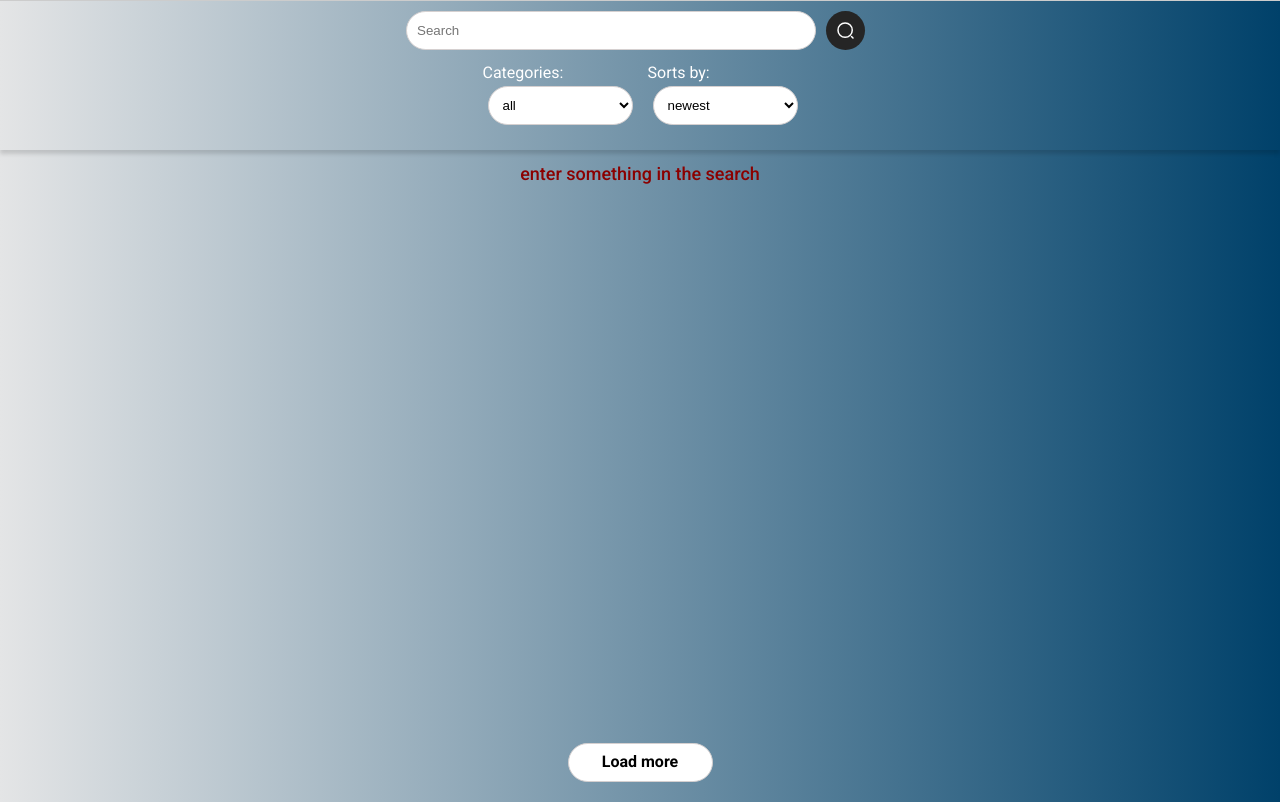
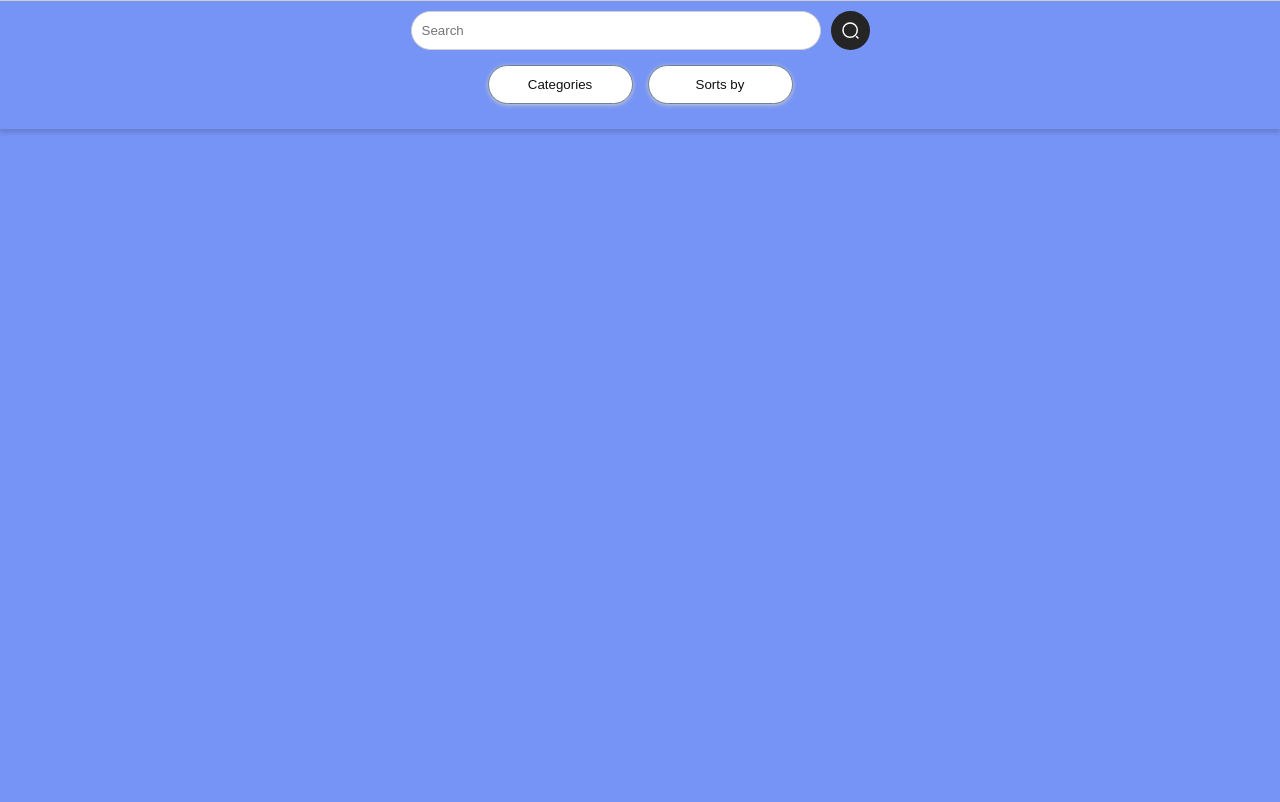
Before and after one commit to YuriArh/findBooks, a React (Create React App) app: page / in a window 1280 px wide. Built offline with nearby package versions, Linux system fonts and the light colour scheme.

Commit message:
some changes

```diff
--- a/src/app/book/index.tsx
+++ b/src/app/book/index.tsx
@@ -14,6 +14,10 @@ import backButton from "../../icons/back-button.png";
 const BookContent = styled.div`
   display: flex;
   padding: 20px;
+  @media (max-width: 768px) {
+    flex-direction: column;
+    padding: 10px;
+  }
 `;
 
 const BackButton = styled.button`
@@ -28,6 +32,12 @@ const BackButton = styled.button`
 const Img = styled.img`
   width: 300px;
   margin-right: 20px;
+  max-height: 450px;
+  margin-bottom: 20px;
+  @media (max-width: 768px) {
+    margin: 0 auto;
+    margin-bottom: 20px;
+  }
 `;
 
 const DescribeBlock = styled.div`
@@ -67,7 +77,8 @@ function Book() {
   const navigate = useNavigate();
 
   const oneBook = useAppSelector((state) => state.oneBook.data);
-  console.log(oneBook);
+  const loading = useAppSelector((state) => state.oneBook.loading);
+
   const bookInfo = oneBook.volumeInfo;
 
   useEffect(() => {
@@ -77,11 +88,17 @@ function Book() {
   return (
     <Layout>
       <LayoutHeader>
-        <BackButton onClick={() => navigate(-1)}>
-          <img src={backButton}></img>
+        <BackButton
+          onClick={() => {
+            navigate(-1);
+          }}
+        >
+          <img src={backButton} alt={"back"}></img>
         </BackButton>
       </LayoutHeader>
-      {bookInfo !== undefined ? (
+      {loading ? (
+        <BookLoader />
+      ) : (
         <BookContent>
           <Img
             src={
@@ -103,8 +120,6 @@ function Book() {
             </Categories>
           </DescribeBlock>
         </BookContent>
-      ) : (
-        <BookLoader />
       )}
     </Layout>
   );
--- a/src/app/index.tsx
+++ b/src/app/index.tsx
@@ -13,10 +13,10 @@ const GlobalStyle = createGlobalStyle`
 body {
   margin: 0;
   padding: 0;
-  background: #00416A;  /* fallback for old browsers */
-background: -webkit-linear-gradient(to right, #E4E5E6, #00416A);  /* Chrome 10-25, Safari 5.1-6 */
-background: linear-gradient(to right, #E4E5E6, #00416A); /* W3C, IE 10+/ Edge, Firefox 16+, Chrome 26+, Opera 12+, Safari 7+ */
-
+//   background: #00416A;  /* fallback for old browsers */
+// background: -webkit-linear-gradient(to right, #E4E5E6, #00416A);  /* Chrome 10-25, Safari 5.1-6 */
+// background: linear-gradient(to right, #E4E5E6, #00416A); /* W3C, IE 10+/ Edge, Firefox 16+, Chrome 26+, Opera 12+, Safari 7+ */
+background: #7694f5;
 
 
   font-family: 'Roboto';
--- a/src/app/main/index.tsx
+++ b/src/app/main/index.tsx
@@ -1,6 +1,5 @@
 import styled from "styled-components";
 import { useEffect, useState } from "react";
-import randomWords from "random-words";
 
 import { useAppDispatch, useAppSelector } from "../../hooks";
 import { getBooks } from "../../redux/actionCreators/getBooks";
@@ -40,10 +39,8 @@ function Main() {
 
   useEffect(() => {
     if (!term) {
-      dispatch(addError("enter something in the search"));
       return;
     }
-
     dispatch(
       getBooks({
         string: `${term}+subject:${categorie}&orderBy=${sort}`,
@@ -53,7 +50,11 @@ function Main() {
   }, [categorie, sort, term]);
 
   const onSearch = (value?: string) => {
+    if (!value) {
+      dispatch(addError("enter something in the search"));
+    } else {
       setTerm(value);
+    }
   };
 
   function onLoadMore() {
@@ -71,19 +72,16 @@ function Main() {
     );
   }
 
+  console.log(error);
   return (
     <MainWrapper>
       <Layout>
         <LayoutHeader>
-          <Search firstValue={term} onSearch={onSearch} />
+          <Search firstValue={term} onSearch={onSearch} error={error} />
           <Controls setSort={setSort} setCategorie={setCategorie} />
         </LayoutHeader>
         <TotalItems>
-          {error ? (
-            <p style={{ color: "darkred" }}>{error} </p>
-          ) : (
-            `Found ${totalItems} results`
-          )}
+          {loading ? "" : totalItems ? `Found ${totalItems} results` : ""}
         </TotalItems>
         <List>
           {books.length
@@ -94,12 +92,16 @@ function Main() {
             ? new Array(25).fill(0).map((_, index) => <MyLoader key={index} />)
             : null}
         </List>
+        {totalItems ? (
           <LoadMore
             onClick={() => {
               onLoadMore();
             }}
             loading={loading}
           />
+        ) : (
+          <></>
+        )}
       </Layout>
     </MainWrapper>
   );
--- a/src/components/bookLoader/index.tsx
+++ b/src/components/bookLoader/index.tsx
@@ -1,4 +1,3 @@
-import React from "react";
 import ContentLoader from "react-content-loader";
 
 const BookLoader = () => (
@@ -6,12 +5,12 @@ const BookLoader = () => (
     viewBox="0 0 1300 500"
     height={500}
     width={1300}
-    backgroundColor="#B1AFAF"
-    foregroundColor="#C9C9C9"
+    backgroundColor="#d4d3d3"
+    foregroundColor="#dfdddd"
   >
     <rect x="20" y="15" rx="20" ry="20" width="300" height="450" />
-    <rect x="361" y="17" rx="10" ry="10" width="420" height="33" />
-    <rect x="361" y="71" rx="10" ry="10" width="315" height="33" />
+    <rect x="361" y="17" rx="10" ry="10" width="420" height="20" />
+    <rect x="361" y="71" rx="10" ry="10" width="315" height="20" />
     <rect x="361" y="125" rx="10" ry="10" width="233" height="20" />
     <rect x="361" y="216" rx="5" ry="5" width="195" height="13" />
     <rect x="361" y="251" rx="5" ry="5" width="195" height="13" />
--- a/src/components/controls/index.tsx
+++ b/src/components/controls/index.tsx
@@ -1,46 +1,24 @@
 import React from "react";
 import styled from "styled-components";
 import { Dispatch } from "react";
+import Select from "../select";
 
 const ControlsWrapper = styled.div`
   color: white;
   display: flex;
-  margin 15px auto;
+
+  margin: 0 auto;
+  margin-top: 15px;
   flex-wrap: wrap;
-  @media (max-width: 510px) {
-    width: 300px;
+
+  & div:first-child {
+    margin-right: 15px;
   }
-  @media (max-width: 380px) {
-    width: 240px;
 
-  }
-`;
-
-const Categories = styled.div`
-  margin-right: 15px;
-`;
-const Select = styled.select`
-  padding: 0px;
-  margin-left: 5px;
-  width: 145px;
-  height: 39px;
-  padding: 10px;
-  background: #ffffff;
-  border: 1px solid #d5d0d0;
-  border-radius: 100px;
-  @media (max-width: 510px) {
-    width: 300px;
-  }
   @media (max-width: 380px) {
     width: 240px;
   }
 `;
-
-const Label = styled.p`
-  margin-bottom: 5px;
-`;
-
-const Sorts = styled.div``;
 
 const CategoriesList = [
   "all",
@@ -58,35 +36,16 @@ function Controls(props: {
 }) {
   return (
     <ControlsWrapper>
-      <Categories>
-        <Label>Categories:</Label>
-        <Select
-          onChange={(e) => {
-            props.setCategorie(e.target.value);
-          }}
-        >
-          {CategoriesList.map((item, i) => (
-            <option key={i} value={item}>
-              {item}
-            </option>
-          ))}
-        </Select>
-      </Categories>
-      <Sorts>
-        <Label>Sorts by:</Label>
-        <Select
-          onChange={(e) => {
-            props.setSort(e.target.value);
-          }}
-        >
-          <option key={1} value={"newest"}>
-            newest
-          </option>
-          <option key={2} value={"relevance"}>
-            relevance
-          </option>
-        </Select>
-      </Sorts>
+      <Select
+        label="Categories"
+        values={CategoriesList}
+        onChange={props.setCategorie}
+      />
+      <Select
+        label="Sorts by"
+        values={["newest", "relevance"]}
+        onChange={props.setSort}
+      />
     </ControlsWrapper>
   );
 }
--- a/src/components/layoutHeader/index.tsx
+++ b/src/components/layoutHeader/index.tsx
@@ -9,7 +9,6 @@ const LayoutHeaderWrapper = styled.div`
   justify-content: space-between;
   padding: 10px 20px;
   box-shadow: 0px 4px 4px 0px rgba(0, 0, 0, 0.14);
-  overflow: hidden;
   min-height: 80px;
   border-top: 1px solid #ccc;
 `;
--- a/src/components/search/index.tsx
+++ b/src/components/search/index.tsx
@@ -1,5 +1,5 @@
 import React from "react";
-import { Dispatch, useState } from "react";
+import { useState } from "react";
 import styled from "styled-components";
 import searchImg from "../../icons/searchimg.svg";
 
@@ -10,7 +10,7 @@ const SearchWrapper = styled.div`
   padding: 0px;
 
   margin: 0 auto;
-  width: 468px;
+
   height: 39px;
   @media (max-width: 510px) {
     width: 300px;
@@ -19,13 +19,16 @@ const SearchWrapper = styled.div`
     width: 240px;
   }
 `;
-const Input = styled.input`
+const Input = styled.input<{ error: string }>`
   width: 410px;
   height: 39px;
   padding: 10px;
   background: #ffffff;
-  border: 1px solid #d5d0d0;
+  border: ${(props) => (props.error ? "2px solid red" : "1px solid #d5d0d0")};
   border-radius: 100px;
+  &::placeholder {
+    color: ${(props) => (props.error ? "red" : "")};
+  }
 `;
 const SearchButton = styled.button`
   display: flex;
@@ -49,6 +52,7 @@ const SearchButton = styled.button`
 function Search(props: {
   onSearch: (value?: string) => void;
   firstValue?: string;
+  error: string;
 }) {
   const [value, setValue] = useState<string | undefined>(props.firstValue);
 
@@ -60,13 +64,14 @@ function Search(props: {
   return (
     <SearchWrapper>
       <Input
-        placeholder="Search"
+        placeholder={props.error ? props.error : "Search"}
         onChange={(e) => setValue(e.target.value)}
         onKeyDown={handleKeyDown}
         value={value}
+        error={props.error}
       />
       <SearchButton onClick={() => props.onSearch(value)}>
-        <img src={searchImg}></img>
+        <img src={searchImg} alt={"searchbtn"}></img>
       </SearchButton>
     </SearchWrapper>
   );
--- /dev/null
+++ b/src/components/select/index.tsx
@@ -0,0 +1,126 @@
+import { Dispatch } from "react";
+import styled from "styled-components";
+import { useState } from "react";
+
+const SelectContainer = styled.div`
+  position: relative;
+  margin: 0;
+`;
+
+const SelectLabelButton = styled.button`
+  padding: 0.3rem 0.5rem;
+
+  width: 145px;
+  height: 39px;
+  font-weight: 500;
+  background-color: #fff;
+  border: none;
+  border-radius: 100px;
+  color: #111;
+  align-items: center;
+  justify-content: space-between;
+  border: 1px solid slategrey;
+  cursor: pointer;
+  box-shadow: 0 1px 4px 0 #ccc;
+  margin-bottom: 15px;
+  &:hover {
+    background-color: #eee;
+  }
+  @media (max-width: 380px) {
+    width: 240px;
+  }
+`;
+
+const DropdownStyle = styled.div<{ isVisible: boolean }>`
+  position: absolute;
+  top: 0;
+  left: 0;
+  max-height: 40vmax;
+  min-width: 9rem;
+  padding: 0.4rem;
+  display: flex;
+  flex-direction: column;
+  border-radius: 20px;
+  background: #fafafa;
+  border: 1.5px solid slategrey;
+  z-index: 100;
+  ${(p) =>
+    p.isVisible !== true &&
+    `
+      max-height: 40px;
+      visibility: hidden;
+    `}
+`;
+
+const DropdownItem = styled.div<{ active: boolean }>`
+  display: flex;
+  align-items: center;
+  width: 90%;
+  margin: 0.15rem 0;
+  padding: 0.3rem 0.5rem;
+  font-size: 0.9rem;
+  font-weight: 400;
+  color: #333;
+  border-radius: 0.3rem;
+  cursor: pointer;
+  ${(p) =>
+    p.active &&
+    `
+      color: #166edc;
+      font-weight: 500;
+    `}
+  &:hover, :focus, :focus:hover {
+    background-color: #166edc;
+    color: #fafafa;
+    outline: none;
+  }
+`;
+const Select = ({
+  values,
+  onChange,
+  label,
+}: {
+  values: string[];
+  onChange: Dispatch<React.SetStateAction<string>>;
+  label: string;
+}) => {
+  const [currentValue, setCurrentValue] = useState<string>("");
+  const [open, setOpen] = useState<boolean>(false);
+
+  const handleOpen = () => {
+    setOpen(true);
+  };
+  const handleClose = () => {
+    setOpen(false);
+  };
+  const handleValueChange = (value: string) => {
+    setCurrentValue(value);
+  };
+  const handleChange = (value: string) => {
+    handleValueChange(value);
+    // call method, if it exists
+    if (onChange) onChange(value);
+    // close, after all tasks are finished
+    handleClose();
+  };
+  return (
+    <SelectContainer>
+      <SelectLabelButton onClick={handleOpen}>
+        {currentValue !== "" ? currentValue : label}
+      </SelectLabelButton>
+      <DropdownStyle isVisible={open}>
+        {values.map((value, index) => (
+          <DropdownItem
+            onClick={() => handleChange(value === "all" ? "" : value)}
+            active={value === currentValue}
+            key={index}
+          >
+            {value}
+          </DropdownItem>
+        ))}
+      </DropdownStyle>
+    </SelectContainer>
+  );
+};
+
+export default Select;
--- a/src/redux/features/booksSlice.ts
+++ b/src/redux/features/booksSlice.ts
@@ -1,5 +1,4 @@
 import { createSlice } from "@reduxjs/toolkit";
-import type { PayloadAction } from "@reduxjs/toolkit";
 import { getBooks } from "../actionCreators/getBooks";
 import { BooksState } from "../../types";
 import { Book } from "../../types";
@@ -31,6 +30,7 @@ const booksSlice = createSlice({
     builder
       .addCase(getBooks.pending, (state, action) => {
         state.loading = true;
+        state.error = "";
         if (action.meta.arg?.isNewState) {
           state.booksItems = [];
         }
@@ -49,7 +49,10 @@ const booksSlice = createSlice({
         }
       })
       .addCase(getBooks.rejected, (state, action) => {
-        state.error = true;
+        if (typeof action.payload === "string") {
+          state.error = action.payload;
+        }
+
         console.log(action.payload);
       });
   },
--- a/src/types/index.ts
+++ b/src/types/index.ts
@@ -26,7 +26,7 @@ export interface BooksState {
   booksTotalItems: number;
   booksItems: Book[] | [];
   loading: boolean;
-  error: string | boolean;
+  error: string;
 }
 
 export interface OneBookState {
```
Lines whose indentation alone changed are shown as unchanged.
